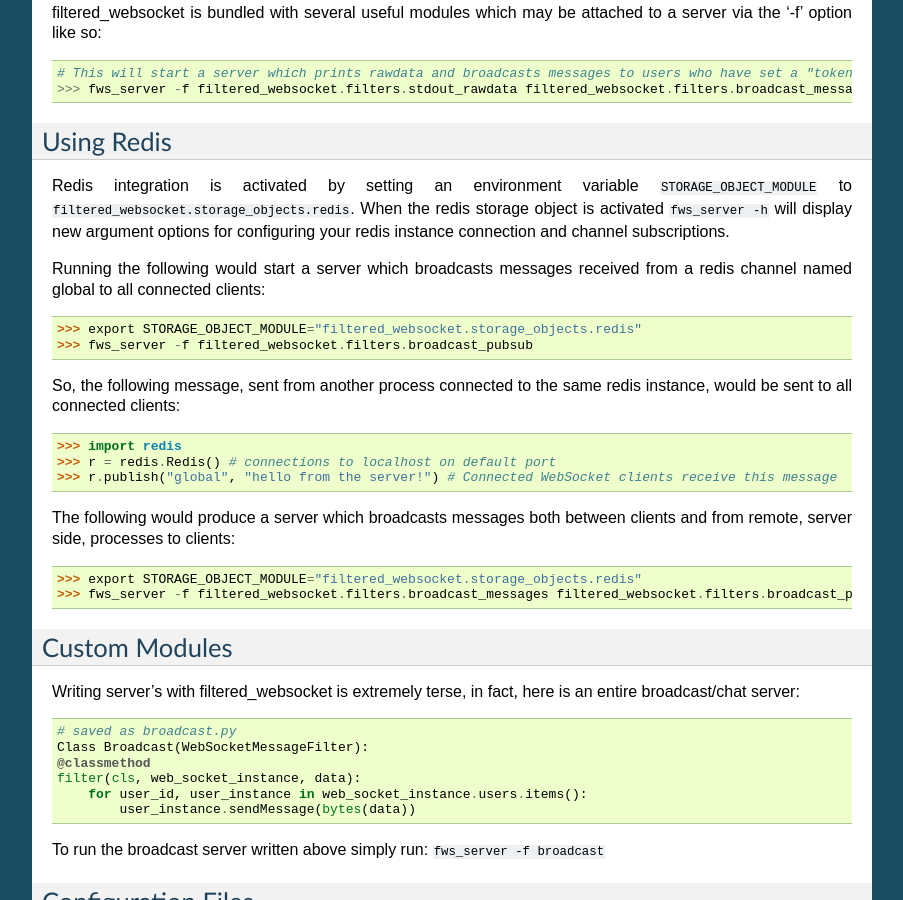
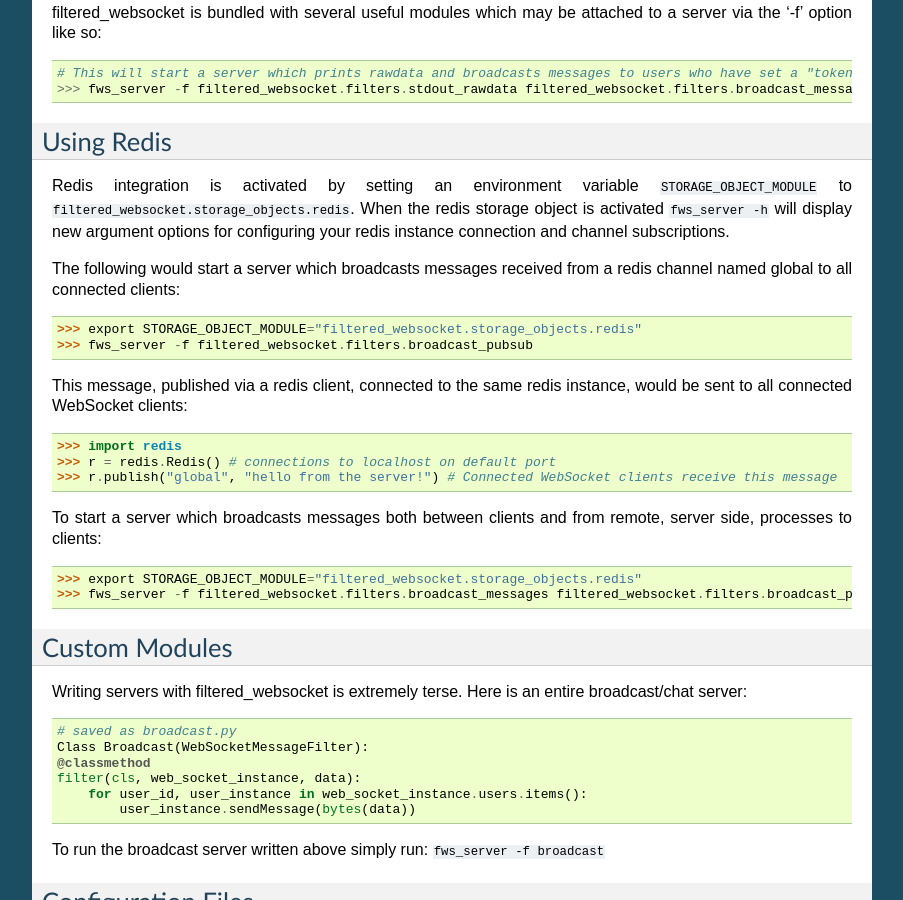
Before and after one commit to ashumeow/filtered_websocket, a Sphinx documentation site: the page built from docs/source/index.rst, in a window 1280 px wide and 900 px high, scrolled down 403 px. Shown: the whole window, without its empty margins (198-1101 px from the left). Built offline with Sphinx 7.4.7, drawn with Linux system fonts in a browser that asks for light colours.

Commit message:
Updates docs.

```diff
--- a/docs/source/index.rst
+++ b/docs/source/index.rst
@@ -31,18 +31,18 @@
 Redis integration is activated by setting an environment variable ``STORAGE_OBJECT_MODULE`` to ``filtered_websocket.storage_objects.redis``.
 When the redis storage object is activated ``fws_server -h`` will display new argument options for configuring your redis instance connection and channel subscriptions.
 
-Running the following would start a server which broadcasts messages received from a redis channel named global to all connected clients::
+The following would start a server which broadcasts messages received from a redis channel named global to all connected clients::
 
     >>> export STORAGE_OBJECT_MODULE="filtered_websocket.storage_objects.redis"
     >>> fws_server -f filtered_websocket.filters.broadcast_pubsub
 
-So, the following message, sent from another process connected to the same redis instance, would be sent to all connected clients::
+This message, published via a redis client, connected to the same redis instance, would be sent to all connected WebSocket clients::
 
     >>> import redis
     >>> r = redis.Redis() # connections to localhost on default port
     >>> r.publish("global", "hello from the server!") # Connected WebSocket clients receive this message
 
-The following would produce a server which broadcasts messages both between clients and from remote, server side, processes to clients::
+To start a server which broadcasts messages both between clients and from remote, server side, processes to clients::
 
     >>> export STORAGE_OBJECT_MODULE="filtered_websocket.storage_objects.redis"
     >>> fws_server -f filtered_websocket.filters.broadcast_messages filtered_websocket.filters.broadcast_pubsub
@@ -50,7 +50,7 @@
 Custom Modules
 ---------------
 
-Writing server's with filtered_websocket is extremely terse, in fact, here is an entire broadcast/chat server::
+Writing servers with filtered_websocket is extremely terse.  Here is an entire broadcast/chat server::
 
     # saved as broadcast.py
     Class Broadcast(WebSocketMessageFilter):
--- a/docs/source/redis_integration.rst
+++ b/docs/source/redis_integration.rst
@@ -1,7 +1,7 @@
 A Closer Look At Redis Integration
 ----------------------------------
 
-Along with filter modules, filtered_websocket also supports a pluggable back end storage.  To use redis as a distributed storage object and message broker simply set the environment variable "STORAGE_OBJECT_MODULE"
+Along with filter modules, filtered_websocket also supports pluggable back end storage via the StorageObject and PubSubStorageObject interfaces.  To use redis as a distributed storage object and message broker simply set the environment variable "STORAGE_OBJECT_MODULE"
 
 ``export STORAGE_OBJECT_MODULE=filtered_websocket.storage_objects.redis``
 
@@ -34,7 +34,7 @@
 Supported Default Modules
 -------------------------
 
-By default the redis storage object listens to a channel called "global" and will attach any messages passed to it to the server instances's queue.  Messages from redis handled by the consumer filter.  As an example try to the following::
+By default the redis storage object listens to a channel called "global" and will attach any messages it receives to the server instances's queue.  As such messages from redis may be handled by the consumer filter.  As an example examine the default stdout_pubsub filter module::
 
 ``fws_server -f filtered_websocket.filters.stdout_pubsub``
 
--- a/docs/source/writing_modules.rst
+++ b/docs/source/writing_modules.rst
@@ -45,7 +45,7 @@
 Building Pipelines via Data Mutability & Run Order
 ---------------------------------------------------
 
-Filter modules run in the order that they are imported and may be composed into pipelines.  This is possible because payload data is passed in as a bytearray which is mutable.  The filter below pops the last character off of any data sent, when combined with a default filter module which prints client messages it demonstrates that data has indeed been manipulated en route::
+Filter modules run in the order that they are imported and are passed mutable object refernces, meaning, they may be composed into pipelines.  The filter below pops the last character off of any data sent, when combined with a default filter module which prints client messages it demonstrates that data has indeed been manipulated en route::
 
     # Saved as popchar.py
     class PopChar(WebSocketMessageFilter):
```
Also changed, not shown: other parts of docs/source/writing_modules.rst (+1 -1 lines), 12 other files.
